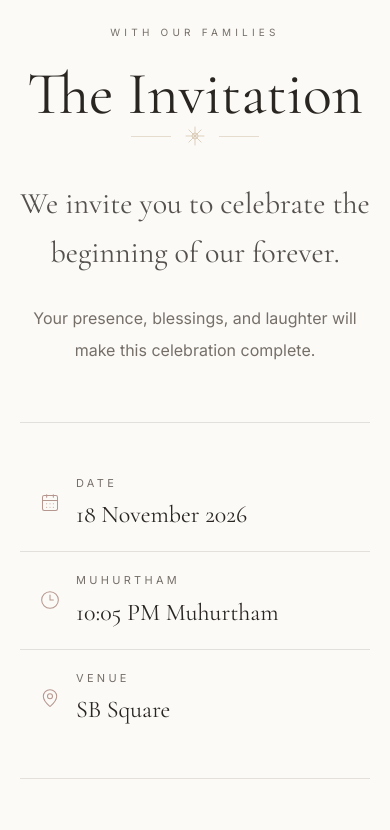
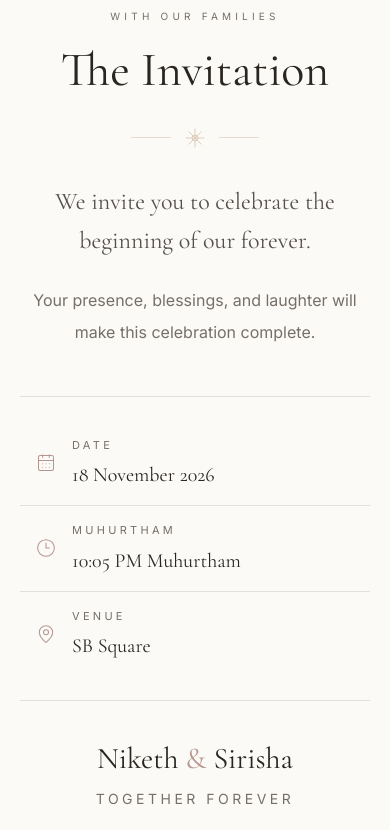
Before and after one commit to NikethVelala/NikSha, a Next.js app: page / in a window 390 px wide. Shown: the part 980-1810 px from the top of the page. Built offline with nearby package versions, Linux system fonts and the light colour scheme.

Commit message:
Refine invitation typography and mobile spacing

```diff
--- a/components/Welcome/Welcome.tsx
+++ b/components/Welcome/Welcome.tsx
@@ -26,7 +26,7 @@ function Ornament() {
 
 export default function Welcome() {
   return (
-    <Section id="welcome" className="relative overflow-hidden bg-paper py-24 sm:py-28 lg:py-36">
+    <Section id="welcome" className="relative overflow-hidden bg-paper py-20 sm:py-28 lg:py-36">
       <div className="mx-auto max-w-5xl">
         <motion.div
           initial={{ opacity: 0, y: 24 }}
@@ -39,13 +39,15 @@ export default function Welcome() {
           <div className="mx-auto mt-5 h-px w-16 bg-champagne" />
           <p className="mt-7 text-[10px] uppercase tracking-[0.42em] text-muted">With our families</p>
 
-          <h2 className="mt-6 font-heading text-6xl leading-none text-charcoal sm:text-7xl lg:text-8xl">
+          <h2 className="mt-6 font-heading text-5xl leading-[0.95] text-charcoal sm:text-7xl lg:text-8xl">
             The Invitation
           </h2>
 
-          <Ornament />
+          <div className="mt-8 sm:mt-10">
+            <Ornament />
+          </div>
 
-          <p className="mx-auto mt-8 max-w-2xl font-heading text-3xl leading-relaxed text-charcoal/80 sm:text-4xl">
+          <p className="mx-auto mt-8 max-w-2xl font-heading text-2xl leading-relaxed text-charcoal/80 sm:text-4xl">
             We invite you to celebrate the beginning of our forever.
           </p>
 
@@ -59,15 +61,15 @@ export default function Welcome() {
           whileInView={{ opacity: 1, y: 0 }}
           viewport={{ once: true, margin: "-60px" }}
           transition={{ duration: 0.8, delay: 0.1 }}
-          className="mx-auto mt-14 max-w-4xl border-y border-line py-8 sm:mt-16 sm:py-10"
+          className="mx-auto mt-12 max-w-4xl border-y border-line py-6 sm:mt-16 sm:py-10"
         >
           <div className="grid divide-y divide-line sm:grid-cols-3 sm:divide-x sm:divide-y-0">
             {details.map(({ label, value, icon: Icon }) => (
-              <div key={label} className="flex items-center gap-4 px-5 py-5 sm:block sm:px-8 sm:py-2 sm:text-center">
+              <div key={label} className="flex items-center gap-4 px-4 py-4 sm:block sm:px-8 sm:py-2 sm:text-center">
                 <Icon className="h-5 w-5 shrink-0 text-rose sm:mx-auto" strokeWidth={1.25} />
                 <div className="sm:mt-4">
                   <p className="text-[11px] uppercase tracking-[0.3em] text-muted">{label}</p>
-                  <p className="mt-2 font-heading text-2xl text-charcoal sm:text-3xl">{value}</p>
+                  <p className="mt-2 font-heading text-xl text-charcoal sm:text-3xl">{value}</p>
                 </div>
               </div>
             ))}
@@ -79,9 +81,9 @@ export default function Welcome() {
           whileInView={{ opacity: 1, y: 0 }}
           viewport={{ once: true, margin: "-40px" }}
           transition={{ duration: 0.8, delay: 0.2 }}
-          className="mt-12 text-center sm:mt-14"
+          className="mt-10 text-center sm:mt-14"
         >
-          <p className="font-heading text-4xl text-charcoal sm:text-5xl">
+          <p className="font-heading text-3xl text-charcoal sm:text-5xl">
             Niketh <span className="text-rose">&amp;</span> Sirisha
           </p>
           <p className="mt-3 text-sm uppercase tracking-[0.25em] text-muted">Together Forever</p>
```
